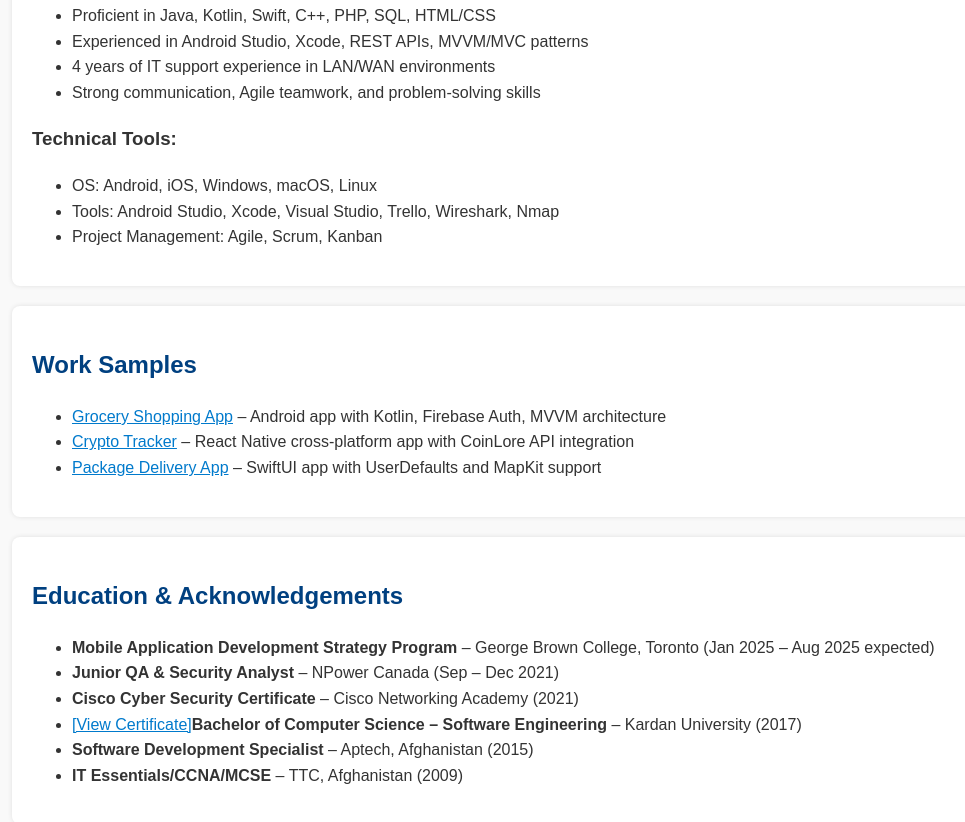
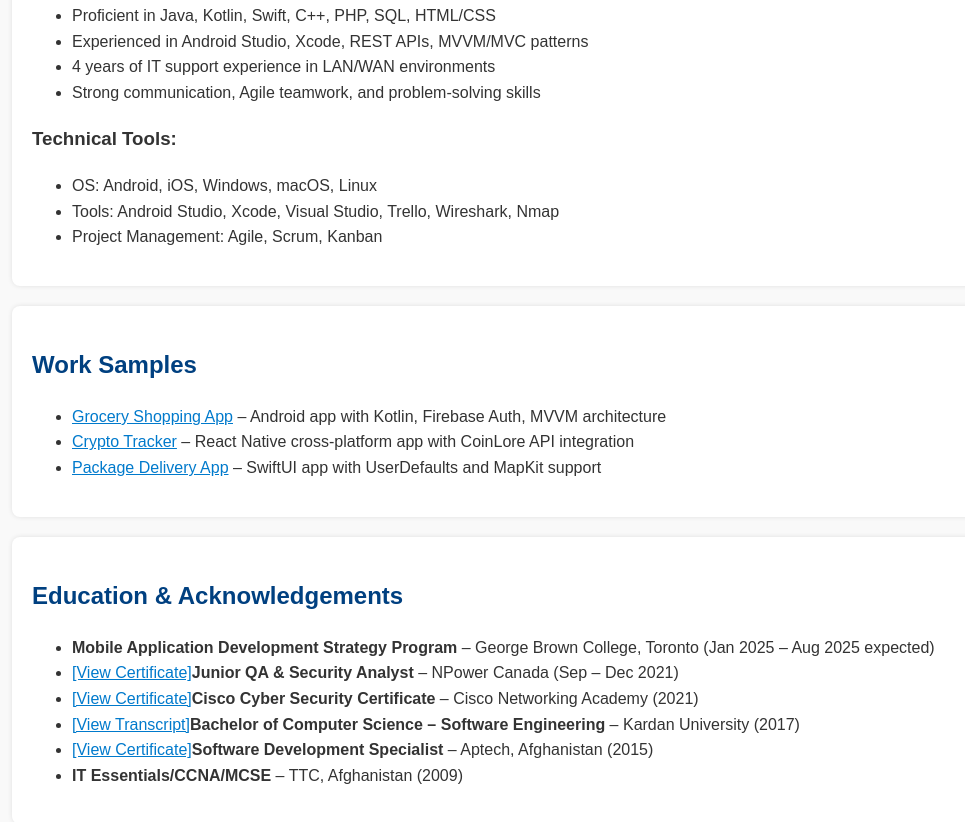
Before and after one commit to Masomi19/masomi19.github.io, a plain HTML site: page index.html in a window 1280 px wide. Shown: the part 706-1528 px from the top of the page, without its empty margins (28-993 px from the left). Drawn offline with Linux system fonts and the light colour scheme.

Commit message:
Update index.html

```diff
--- a/index.html
+++ b/index.html
@@ -87,10 +87,10 @@
     <h2>Education & Acknowledgements</h2>
     <ul>
       <li><strong>Mobile Application Development Strategy Program</strong> – George Brown College, Toronto (Jan 2025 – Aug 2025 expected)</li>
-      <li><strong>Junior QA & Security Analyst</strong> – NPower Canada (Sep – Dec 2021)</li>
-      <li><strong>Cisco Cyber Security Certificate</strong> – Cisco Networking Academy (2021)</li>
-      <li> <a href="BCS Transcript.pdf" target="_blank">[View Certificate]</a><strong>Bachelor of Computer Science – Software Engineering</strong> – Kardan University (2017)</li>
-      <li><strong>Software Development Specialist</strong> – Aptech, Afghanistan (2015)</li>
+      <li><a href="BCS Transcript.pdf">[View Certificate]</a><strong>Junior QA & Security Analyst</strong> – NPower Canada (Sep – Dec 2021)</li>
+      <li><a href="BCS Transcript.pdf">[View Certificate]</a><strong>Cisco Cyber Security Certificate</strong> – Cisco Networking Academy (2021)</li>
+      <li> <a href="BCS Transcript.pdf">[View Transcript]</a><strong>Bachelor of Computer Science – Software Engineering</strong> – Kardan University (2017)</li>
+      <li> <a href="BCS Transcript.pdf">[View Certificate]</a><strong>Software Development Specialist</strong> – Aptech, Afghanistan (2015)</li>
       <li><strong>IT Essentials/CCNA/MCSE</strong> – TTC, Afghanistan (2009)</li>
     </ul>
 
```
